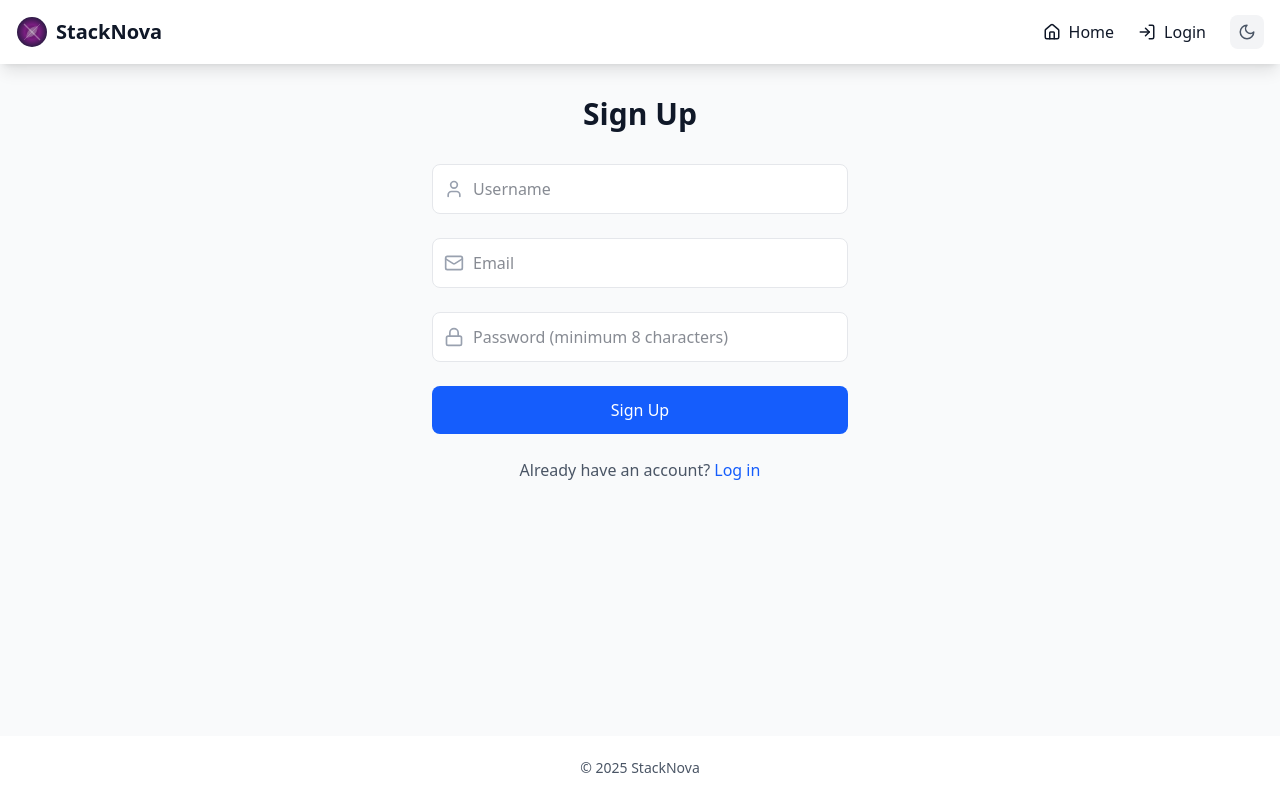
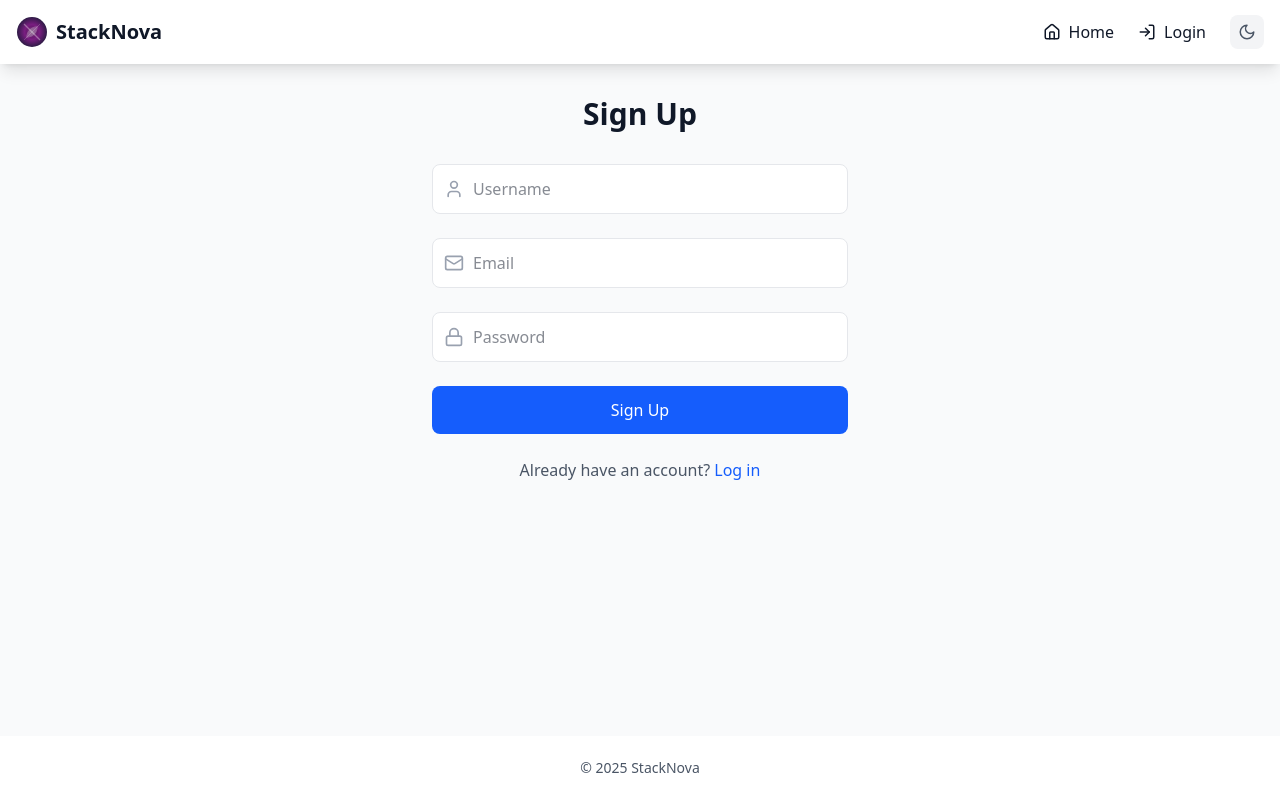
Before and after one commit to kyoriku/StackNova, a React (Vite) app in the folder client/: page /signup in a window 1280 px wide. Built offline with nearby package versions, Linux system fonts and the light colour scheme; no server answers.

Commit message:
simplified password field placeholder text

```diff
--- a/client/src/pages/Posts/components/PostItem.jsx
+++ b/client/src/pages/Posts/components/PostItem.jsx
@@ -33,7 +33,7 @@ export const PostItem = ({ post, prefetchPost }) => {
             </div>
             <div className="flex flex-col items-center">
               <ChevronRight
-                className="w-5 h-5 text-gray-400 flex-shrink-0 group-hover:translate-x-1.5
+                className="w-5 h-5 text-gray-400 flex-shrink-0 group-hover:translate-x-1
                 group-hover:text-blue-500 dark:group-hover:text-blue-400 transition-transform duration-200"
                 aria-hidden="true"
               />
--- a/client/src/pages/Posts/index.jsx
+++ b/client/src/pages/Posts/index.jsx
@@ -27,7 +27,7 @@ const Posts = () => {
         description="Browse the latest programming questions, tips, and solutions shared by our community of developers."
       />
 
-      <section className="max-w-6xl mx-auto pb-8">
+      <section className="max-w-4xl mx-auto pb-8">
         <header>
           <h1 className="text-3xl font-bold text-center text-gray-900 dark:text-white mb-8">
             Latest Posts
--- a/client/src/pages/SignUp/index.jsx
+++ b/client/src/pages/SignUp/index.jsx
@@ -109,7 +109,7 @@ const Signup = () => {
                 onChange={(e) => setPassword(e.target.value)}
                 onFocus={() => setPasswordFocused(true)}
                 onBlur={() => setPasswordFocused(false)}
-                placeholder="Password (minimum 8 characters)"
+                placeholder="Password"
                 autoComplete="new-password"
                 className="w-full pl-10 pr-4 py-3 rounded-lg
                        bg-white dark:bg-gray-700
```
